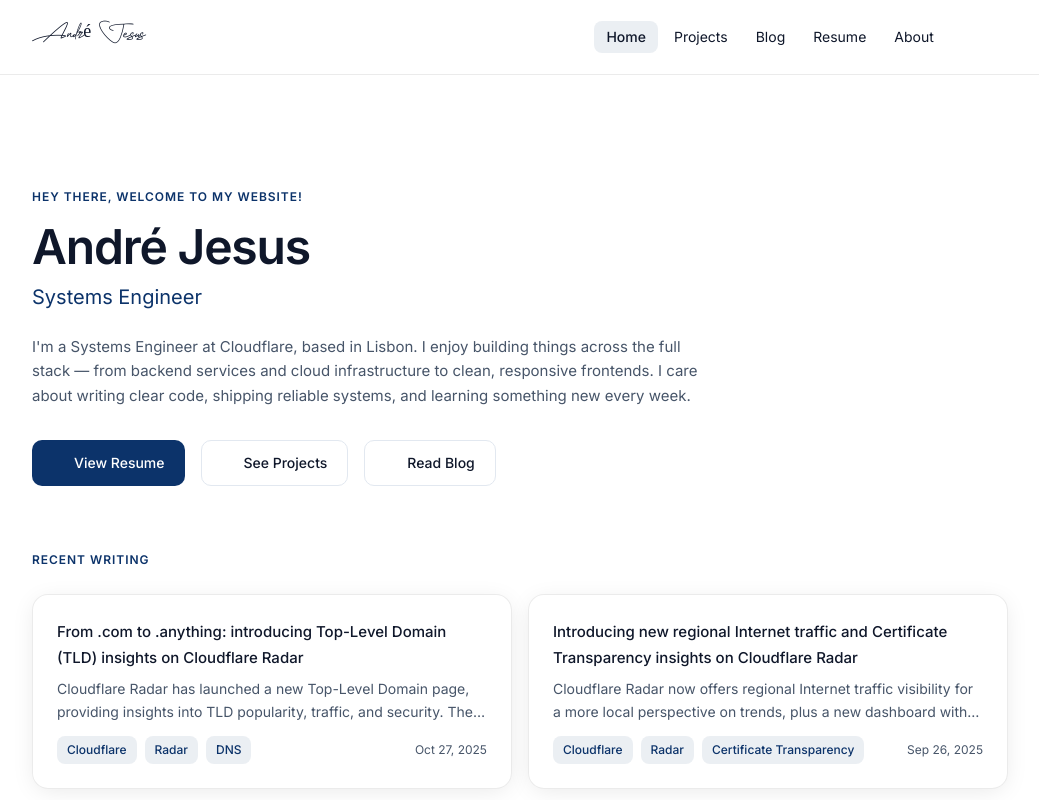
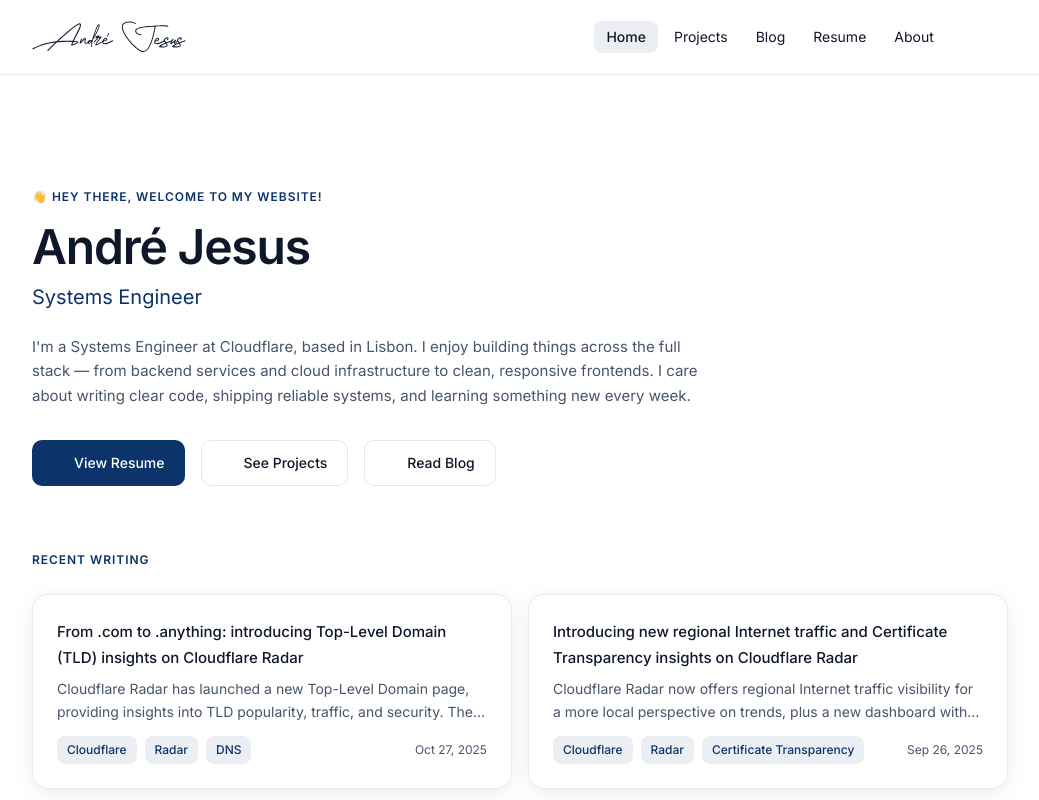
Before and after one commit to andre-j3sus/whoami, an Astro site: page / in a window 1280 px wide. Shown: the top 800 px of the page, without its empty margins (120-1159 px from the left). Built offline with nearby package versions, Linux system fonts and the light colour scheme; Astro itself is replaced by a stand-in of ours; some icons are missing.

Commit message:
perf(fonts): replace Agustina font with inline SVG brand name
Eliminate the Agustina display font request by converting the nav brand
name to an inline SVG generated from the font outlines via fonttools.
This removes ~179 KB of font files, frees a preload slot, and prevents
any flash of unstyled text for the brand name.

Also adds wave emoji to homepage greeting and new TODO items.

```diff
--- a/TODO.md
+++ b/TODO.md
@@ -8,6 +8,8 @@
 - [ ] Add thumbnails to blog posts
 - [ ] Add thumbnails to projects
 - [x] Add progress bar to blog post
+- [ ] Add link to gMaps Portuguese restaurants list
+- [ ] Add link to GitHub repo of the website code
 
 ## Internationalization (i18n)
 
--- a/src/components/BaseHead.astro
+++ b/src/components/BaseHead.astro
@@ -42,7 +42,6 @@ const canonicalURL = new URL(Astro.url.pathname, Astro.site);
 
 <!-- Fonts (self-hosted) -->
 <link rel="preload" as="font" type="font/woff2" href="/fonts/Inter-latin.woff2" crossorigin />
-<link rel="preload" as="font" type="font/woff2" href="/fonts/Agustina.woff2" crossorigin />
 
 <!-- Humans -->
 <link type="text/plain" rel="author" href="/humans.txt" />
--- /dev/null
+++ b/src/components/BrandName.astro
@@ -0,0 +1,44 @@
+---
+/**
+ * Inline SVG rendering of "André Jesus" in the Agustina typeface.
+ * Generated from Agustina.woff2 via fonttools + svgo to eliminate a font request.
+ * If personal.name changes, re-generate this SVG from the source font.
+ */
+
+interface Props {
+  class?: string;
+}
+
+const { class: className } = Astro.props;
+---
+
+<svg
+  class={className}
+  viewBox="-19 -952 6476 1324"
+  fill="currentColor"
+  role="img"
+  aria-hidden="true"
+>
+  <!-- A (swash) -->
+  <path d="M665 297a22189 22189 0 0 1 371.3-352.6 4107 4107 0 0 1 637-18.3c-33.3 71-52.2 123.4-42.7 142.7 8.8 17.8 24.3 22.1 47.5 10.6A1546 1546 0 0 1 1794.6 31C1868.8 2.4 1934-23 1936.8-55.3c2.2-27.6-35.3-47.4-138.6-56.1q-24.3-2-54.4-4c20-39.6 43.2-83.8 67.3-130 116.3-222.9 256.3-491.3 225-573.4-12.7-33.5-42.2-44.2-93.7-24.6-172.4 65.6-604.8 447-925.9 744.3A3538 3538 0 0 0 810-69.8C544-23.7 263.9 57.9 12.8 198.4c-11 6.2-15 20.1-9 31.1s20 15 31 8.6c246-137.5 521.3-217.6 782.6-263q72.1-12.4 142.3-21.5a21077 21077 0 0 0-326.5 310.9 23 23 0 0 0-.7 32.4 23 23 0 0 0 32.4.1M1958-800.8c21.9-8.2 32.7-8 35.3-1.3 24 63-110.9 321.4-222.7 535.9-27.4 52.6-53.6 102.8-75.8 147.6-144.4-7.7-359.1-11-603 11.7 312-287.7 707.6-633.5 866.2-693.9M1721.3-71.3q41.3 2.7 72.5 5.4c70.8 6 97.5 7 97.5 7.4-.4 3.6-53.1 23.8-112.9 47-34.5 13.2-71 27.3-103.7 42.4 7-20.4 23.8-56.4 46.6-102.2"/>
+  <!-- n -->
+  <path d="M2058.2-212.1c-.3.5-92.6 170.8-65.1 201.9 12 13.5 27.2 9.6 45-6.1 17-14.8 42-44 69.3-75.5 5.1-6 91.7-92.6 91.7-92.6-20 86.2-25.9 158 5.7 184 32.5 26.5 96.4 2.3 210.6-107.5a20.4 20.4 0 1 0-28.3-29.4c-95.3 91.5-140.9 117.8-156.3 105.1-16.3-13.3-8.6-70.8 8.3-142.9 9.9-42.3 1.9-62.3-18.2-67.1-31.3-7.3-91.4 62.3-144.5 123.7-16 18.4-31.1 36-44 50 19.3-45.5 61.7-123.9 61.9-124.2a20.5 20.5 0 0 0-36-19.4"/>
+  <!-- d -->
+  <path d="M2464-152.6c-86.6-4.2-141.5 44.8-143.7 109.7-.5 16 4.5 30.3 15.2 39.8 14.3 12.7 37.6 16.3 69.3 3.5 13-5.3 28.5-17.9 45.6-36a596 596 0 0 0 38.3-46.1c-18.5 81-28.3 146.3-24 180 3.5 27.9 15.7 41.2 38.1 36.2 10-2.3 17.2-12 15.9-21.7s-10.3-15.7-20.1-13.5c-2.3.5 2.8-3.8 2-9-5.1-41.2 13.6-137.6 44.3-252.3 49.6-75.5 103.6-169 150.6-260.9 81.5-158.9 142.3-314.8 125.1-368.7q-3.5-11.1-11.1-18c-15.7-14.4-33.8-9.4-53.3 11.5-48.1 51.4-125.5 241.9-188.5 435.8a3965 3965 0 0 0-56 188.4c-32.2 48.7-62.2 89.1-86.6 115.1-13 14-23.6 23-31 26-65 26.7-6.2-83.3 66.2-83.8 9.9 0 18.8-8 19.8-18s-6.4-17.6-16.2-18m116.2-131.9q10.7-35 22.1-70.3c61.4-189.1 135.4-373.6 179.2-420.2 2.8-3.1.5-8.5 2.1-7q1.4 1.2 2.3 4.5c14.2 44-44.8 189.6-122.4 341.2a3307 3307 0 0 1-83.3 151.8"/>
+  <!-- r -->
+  <path d="M2625.5-69c-1.3-5.3 42.3-51.7 87.2-99.6 22.1-23.6 44.5-47.4 63.1-69.7 25-1.9 50.2-5.4 71-9.7-13 11.9-31.1 28.8-49.2 52-69.4 90.3-163.4 212.6-151.3 249.2 6.1 18.2 21 24.6 47 15.9 49.4-16.5 105.8-44.7 156.4-74.2 67.2-39.2 125.3-81.4 144.2-101.6a20.5 20.5 0 1 0-30-28c-16.7 18-70.9 57-134.7 94.1-46 27-96.5 52.5-140.9 68.2 16.2-35.3 87.2-127.6 141.8-198.6 25.7-33.3 85.7-92.1 69.6-119.2-7.1-12.3-17.9-14.8-32.4-6.4-10 6-32.7 11-59.3 14.4 9.7-16.7 14.2-31.1 10.4-41.7-7.7-21.4-34.4-26.5-89.7-6.6-42.9 15.5-66.3 28.4-75.6 39-18 20.4-12.2 35.5 10 46.2 9.5 4.5 24.3 7.2 41.8 8.3q7.3.6 15.1.8l-37 39.5c-52.8 56.3-104 110.8-97 138a20.5 20.5 0 0 0 39.5-10.2m131.9-208.7c-18 .9-35.2.9-49.7-.1h-1q13.3-6.2 35.7-14.3c28-10 36.6-20.5 37.5-18 1.2 3.2-7.8 15.4-22.5 32.4"/>
+  <!-- e (of André) -->
+  <path d="M2998-94.4c.6 0 192.3-13.2 138.3-123.4-13-26.4-34.6-34.9-59.8-30.7-19.3 3.2-40.3 15-59.7 32-18.5 16.1-36 37-49.6 60-31.1 52.2-42.5 115.3-1.3 157.5l3.2 2.6c46.2 31.3 115.3 23 191.1-3.6 71.7-25 150.2-66.2 220.4-104.7a20.4 20.4 0 0 0 8.2-27.6 20.4 20.4 0 0 0-27.8-8.3c-68.6 37.7-145.4 78-214.3 102-63.4 22.2-119.3 30.6-153 9.4-15-16.6-24.6-62 4.3-65.2m2.2-37.5 2.3-3.8c11.3-19.3 26-36.7 41.2-50 14-12.2 27.9-20.5 39.5-22.4 7-1.1 12.8 1 16.4 8.3 24.3 49.6-74.3 64.9-99.4 68"/>
+  <!-- acute accent over é -->
+  <path d="M3130-310q30-84 70-140l28 10q-44 74-70 140Z"/>
+  <!-- J (swash) -->
+  <path d="M4561-391.4c-99.6-21.2-156.1-48-177.5-78-172.9-241.1 670-236.9 753.1-241-6 32.6-13.3 72-23.4 121.7-68.3 343.4-216.9 951-487.2 897-230.6-46-925.5-776-820-1078.7 39.3-112.2 287.4-174.4 516.6-61.8 10.1 5 19.8 10.6 28.8 3.6 8.8-7 13.3-23 3.6-28.8-223.3-131.5-535.2-76.4-587.7 73.5-115 328 595.7 1081.8 850.8 1132.6 307 61.3 464.2-571.4 535.5-929.4 9-45 17.6-91.6 24.8-129.7l4.3-1.8c87.7-35 421.8-6 511.3.7 11.4 1 21.3-7.5 22-18.9 6.4-75.2-520.9-30.8-542-22.6-120.5 4.4-1040 3.2-824 307.4 27.2 38.3 92 71 202.4 94.4a20.5 20.5 0 1 0 8.6-40.2"/>
+  <!-- e (of Jesus) -->
+  <path d="M5178-94.4c.6 0 192.3-13.2 138.3-123.4-13-26.4-34.6-34.9-59.8-30.7-19.3 3.2-40.3 15-59.7 32-18.5 16.1-36 37-49.6 60-31.1 52.2-42.5 115.3-1.3 157.5l3.2 2.6c46.2 31.3 115.3 23 191.1-3.6 71.7-25 150.2-66.2 220.4-104.7a20.4 20.4 0 0 0 8.2-27.6 20.4 20.4 0 0 0-27.8-8.3c-68.6 37.7-145.4 78-214.3 102-63.4 22.2-119.3 30.6-153 9.4-15-16.6-24.6-62 4.3-65.2m2.2-37.5 2.3-3.8c11.3-19.3 26-36.7 41.2-50 14-12.2 27.9-20.5 39.5-22.4 7-1.1 12.8 1 16.4 8.3 24.3 49.6-74.3 64.9-99.4 68"/>
+  <!-- s -->
+  <path d="M5687.1-147.5c28.5-42.3 36.8-72 32.6-91.7-6.1-28.4-30.3-37-61.1-31.7-22.2 4-49.3 16.3-72.5 33.7-41 30.4-71.9 76.6-53.8 122.9 10 25.5 30.4 52.7 51.3 80.2-208 89.1-413.2 200.6-119 194 167.7-3.7 217.8-42.2 216.7-95-.6-26.4-15.4-54.2-34.5-82.1 112.1-45.4 222.8-84.8 223.5-85a20.5 20.5 0 1 0-13.7-38.7c-1 .2-112.7 40-234 90.4l-4.7-6c-19.8-26-39.3-51.7-47.4-72.7-10-25.4 12-54.5 39.8-75.1 18.4-13.7 39-23.3 55.3-26.2 8-1.5 13.6-1.6 14 0 2 9.3-5 28.2-26.5 60.2-6.4 9.3-4 22 5.5 28.3 9.3 6.4 22.1 4 28.5-5.5m-46.7 213.1c.6 29-40.2 50.3-176.8 53.4-122.8 2.8 1.8-60.6 144.4-120.2 17.9 25 32 48.7 32.4 66.8"/>
+  <!-- u -->
+  <path d="M5895.1-202.5c-.3.4-100.1 150.2-102.5 196.1-3 56.7 96.3-10.2 168.2-65.8-10 32.5-11.2 65 16.2 78.8 16.8 8.4 40.2-2.7 66.4-27.2a727 727 0 0 0 77.2-89.6 20.4 20.4 0 1 0-32.7-24.6c-86.1 132.4-135.5 139.4-51-.7 5-7.4 4.5-17.6-1.6-24.7a20.3 20.3 0 0 0-28.8-2c-88.5 86.7-165 123.8-165 123.8 8.8-34.3 87.5-140.8 87.8-141.3a20.6 20.6 0 0 0-34.2-22.8"/>
+  <!-- s -->
+  <path d="M6240.1-147.5c28.5-42.3 36.8-72 32.6-91.7-6.1-28.4-30.3-37-61.1-31.7-22.2 4-49.3 16.3-72.5 33.7-41 30.4-71.9 76.6-53.8 122.9 10 25.5 30.4 52.7 51.3 80.2-208 89.1-413.2 200.6-119 194 167.7-3.7 217.8-42.2 216.7-95-.6-26.4-15.4-54.2-34.5-82.1 112.1-45.4 222.8-84.8 223.5-85a20.5 20.5 0 1 0-13.7-38.7c-1 .2-112.7 40-234 90.4l-4.7-6c-19.8-26-39.3-51.7-47.4-72.7-10-25.4 12-54.5 39.8-75.1 18.4-13.7 39-23.3 55.3-26.2 8-1.5 13.6-1.6 14 0 2 9.3-5 28.2-26.5 60.2-6.4 9.3-4 22 5.5 28.3 9.3 6.4 22.1 4 28.5-5.5m-46.7 213.1c.6 29-40.2 50.3-176.8 53.4-122.8 2.8 1.8-60.6 144.4-120.2 17.9 25 32 48.7 32.4 66.8"/>
+</svg>
--- a/src/components/Nav.astro
+++ b/src/components/Nav.astro
@@ -1,6 +1,7 @@
 ---
 import { Icon } from "astro-icon/components";
 import { personal } from "@/data/personal";
+import BrandName from "@/components/BrandName.astro";
 
 const { pathname } = Astro.url;
 
@@ -21,9 +22,10 @@ function isActive(href: string): boolean {
   <nav class="mx-auto flex max-w-5xl items-center justify-between px-6 py-4" aria-label="Main navigation">
     <a
       href="/"
-      class="font-[family-name:var(--font-display)] text-lg text-[var(--color-text)] hover:text-[var(--color-accent)] transition-colors"
+      class="text-lg text-[var(--color-text)] hover:text-[var(--color-accent)] transition-colors"
     >
-      {personal.name}
+      <BrandName class="h-[1.75em] w-auto" />
+      <span class="sr-only">{personal.name}</span>
     </a>
 
     <!-- Desktop nav -->
--- a/src/pages/index.astro
+++ b/src/pages/index.astro
@@ -18,7 +18,7 @@ const recentPosts = allPosts
   <section class="mx-auto max-w-5xl px-6 pt-20 pb-12 sm:pt-28 sm:pb-16">
     <div class="max-w-2xl">
       <div class="animate-on-scroll">
-        <p class="section-label mb-4">Hey there, welcome to my website!</p>
+        <p class="section-label mb-4">👋 Hey there, welcome to my website!</p>
         <h1 class="text-4xl font-bold tracking-tight text-[var(--color-text)] sm:text-5xl">
           {personal.name}
         </h1>
--- a/src/styles/global.css
+++ b/src/styles/global.css
@@ -2,13 +2,6 @@
 @plugin "@tailwindcss/typography";
 
 /* ── Custom fonts ────────────────────────────────────────── */
-@font-face {
-  font-family: "Agustina";
-  src:
-    url("/fonts/Agustina.woff2") format("woff2"),
-    url("/fonts/Agustina.woff") format("woff");
-  font-display: swap;
-}
 
 /* Inter – self-hosted (latin-ext) */
 @font-face {
@@ -82,7 +75,6 @@
     "Inter", "system-ui", "-apple-system", "Segoe UI", "Roboto",
     "Helvetica Neue", "Arial", "sans-serif";
   --font-mono: "JetBrains Mono", "Fira Code", "Consolas", monospace;
-  --font-display: "Agustina", cursive;
 }
 
 /* ── Base styles ─────────────────────────────────────────── */
```
Also changed, not shown: public/fonts/Agustina.woff (deleted), public/fonts/Agustina.woff2 (deleted).
